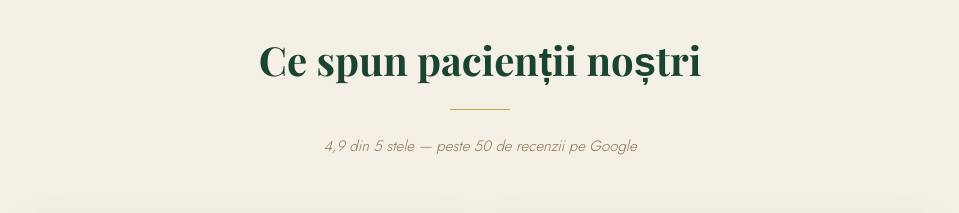
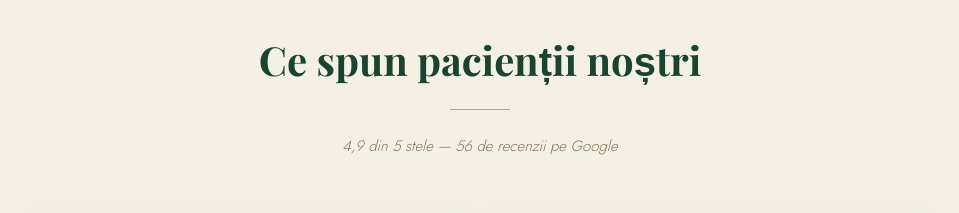
Before and after one commit to Rbt1/aradentpitesti, a Next.js app: page / in a window 1280 px wide. Shown: the part 7880-8093 px from the top of the page, without its empty margins (160-1119 px from the left). Built offline with nearby package versions, Linux system fonts and the light colour scheme.

Commit message:
fix: numar exact de recenzii pe homepage (56)

```diff
--- a/app/components/Testimonials.tsx
+++ b/app/components/Testimonials.tsx
@@ -85,7 +85,7 @@ const Testimonials = () => {
             viewport={{ once: true }}
             transition={{ duration: 0.7, delay: 0.3 }}
           >
-            4,9 din 5 stele — peste 50 de recenzii pe Google
+            4,9 din 5 stele — 56 de recenzii pe Google
           </motion.p>
         </div>
 
```
